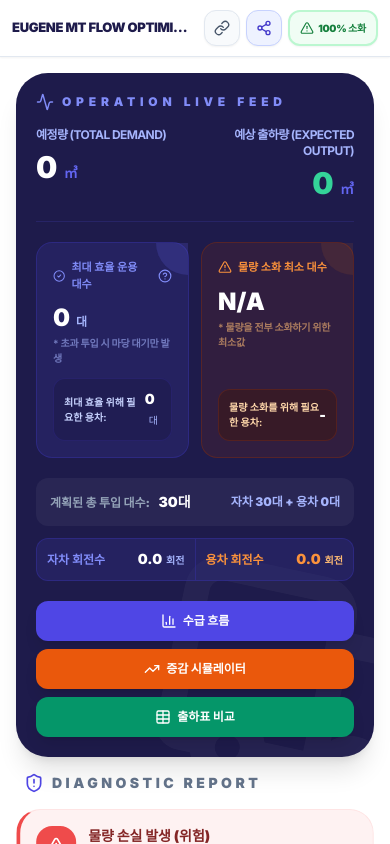
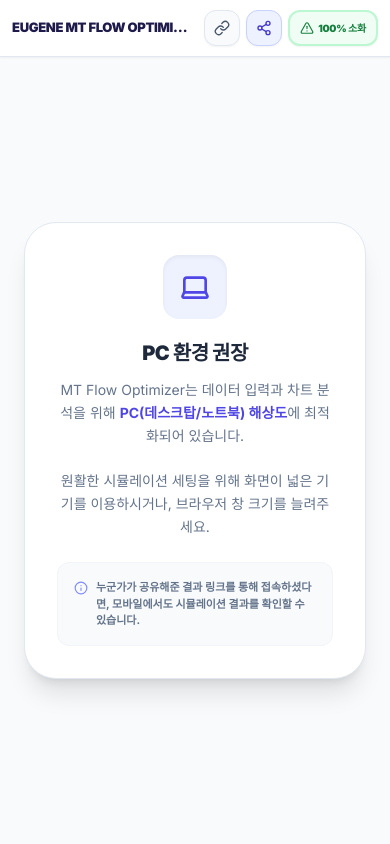
Before and after one commit to jcy1221/EMF, a React (Vite) app: page / in a window 390 px wide. Built offline with nearby package versions, Linux system fonts and the light colour scheme; the HTML template or start-up script is replaced by a standard one; a web font is replaced by a local one.

Commit message:
Update App.jsx ver 1.54_2

```diff
--- a/src/App.jsx
+++ b/src/App.jsx
@@ -3,7 +3,7 @@
   Factory, Truck, Clock, AlertTriangle, CheckCircle2,
   Settings2, Plus, Trash2, Coffee, TrendingUp, Info, Zap,
   Calendar, BarChart3, Activity, ShieldAlert, HelpCircle, X, LayoutTemplate,
-  Table as TableIcon, Download, Upload, Share2, Cloud, Link
+  Table as TableIcon, Download, Upload, Share2, Cloud, Link, Laptop
 } from 'lucide-react';
 
 // --- Firebase Imports ---
@@ -187,6 +187,16 @@
 export default function App() {
   // --- 1. State Management ---
   const [isMobile, setIsMobile] = useState(false);
+
+  // URL을 확인하여 공유된 뷰(모바일 허용)인지 파악하는 상태 추가
+  const [isSharedView, setIsSharedView] = useState(() => {
+    if (typeof window !== 'undefined') {
+      const params = new URLSearchParams(window.location.search);
+      return !!params.get('share') || !!params.get('id');
+    }
+    return false;
+  });
+
   const [toastMsg, setToastMsg] = useState('');
   const [user, setUser] = useState(null);
 
@@ -229,6 +239,7 @@
     const handleResizeOrDetect = () => {
       const ua = typeof window.navigator !== "undefined" ? navigator.userAgent : "";
       const isRealMobileOS = /Android|webOS|iPhone|iPad|iPod|BlackBerry|IEMobile|Opera Mini/i.test(ua);
+      // 화면이 극단적으로 좁은 경우 모바일 레이아웃으로 전환
       const isExtremelyNarrow = window.innerWidth < 768;
       setIsMobile(isRealMobileOS || isExtremelyNarrow);
     };
@@ -265,6 +276,7 @@
 
       const legacyShareData = params.get('share');
       if (legacyShareData) {
+        setIsSharedView(true);
         try {
           const decoded = JSON.parse(decodeURIComponent(atob(legacyShareData)));
           if (decoded.factoryConfig) setFactoryConfig(decoded.factoryConfig);
@@ -278,6 +290,7 @@
 
       const shareId = params.get('id');
       if (shareId) {
+        setIsSharedView(true);
         try {
           const docRef = doc(db, 'artifacts', appId, 'public', 'data', 'shares', shareId);
           const docSnap = await getDoc(docRef);
@@ -353,7 +366,7 @@
 
   const handleShare = async () => {
     if (!db || !auth) {
-      setToastMsg('⚠️ 외부 서버(Vercel 등)에서는 자체 DB를 연결해야 클라우드 기능을 쓸 수 있습니다.');
+      setToastMsg('⚠️ 외부 서버(Vercel 등)에서는 자체 DB 연결해야 클라우드 기능을 쓸 수 있습니다.');
       setTimeout(() => setToastMsg(''), 3500);
       return;
     }
@@ -812,8 +825,30 @@
         </div>
       </header>
 
-      <main className={`flex-1 flex overflow-hidden ${isMobile ? 'flex-col' : ''}`}>
-
+      <main className={`flex-1 flex overflow-hidden ${isMobile && !isSharedView ? 'justify-center items-center bg-slate-100' : isMobile ? 'flex-col' : ''}`}>
+
+        {/* 모바일 미지원 안내 (메인 화면 접속 시) */}
+        {isMobile && !isSharedView ? (
+          <div className="flex-1 flex flex-col items-center justify-center p-6 w-full h-full bg-slate-50">
+            <div className="bg-white p-8 rounded-[2rem] shadow-xl max-w-sm border border-slate-200 text-center w-full animate-in zoom-in-95 duration-300">
+              <div className="w-16 h-16 bg-indigo-50 text-indigo-600 rounded-2xl flex items-center justify-center mx-auto mb-5 shadow-inner">
+                <Laptop size={32} />
+              </div>
+              <h2 className="text-xl font-black text-slate-800 mb-3 tracking-tight">PC 환경 권장</h2>
+              <p className="text-sm text-slate-500 leading-relaxed font-medium mb-6">
+                MT Flow Optimizer는 데이터 입력과 차트 분석을 위해 <strong className="text-indigo-600 font-bold">PC(데스크탑/노트북) 해상도</strong>에 최적화되어 있습니다.<br/><br/>
+                원활한 시뮬레이션 세팅을 위해 화면이 넓은 기기를 이용하시거나, 브라우저 창 크기를 늘려주세요.
+              </p>
+              <div className="bg-slate-50 p-4 rounded-xl border border-slate-100">
+                <p className="text-[11px] text-slate-500 font-bold flex items-start gap-2 text-left">
+                  <Info size={14} className="text-indigo-400 shrink-0 mt-0.5" />
+                  <span>누군가가 공유해준 결과 링크를 통해 접속하셨다면, 모바일에서도 시뮬레이션 결과를 확인할 수 있습니다.</span>
+                </p>
+              </div>
+            </div>
+          </div>
+        ) : (
+          <>
             {/* Left Panel (Inputs) */}
             {!isMobile && (
               <div className="w-[52%] overflow-y-auto p-6 space-y-6 border-r border-slate-200 custom-scrollbar bg-slate-50/50">
@@ -1212,6 +1247,8 @@
 
               </div>
             </div>
+          </>
+        )}
       </main>
 
       {/* Dynamic Modal Popups */}
```
Lines whose indentation alone changed are shown as unchanged.
